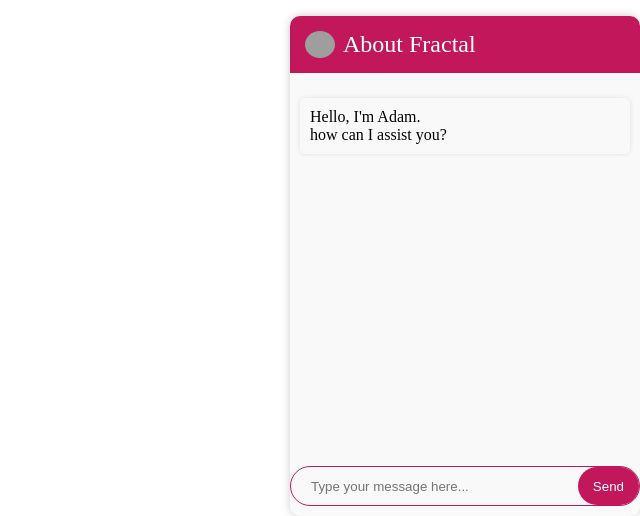
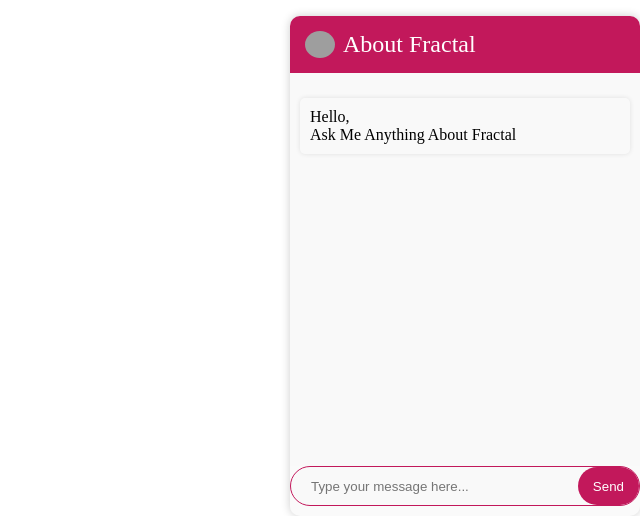
Before and after one commit to dipanshudiwaker/FractalChatBot, a Flask app: page / in a window 1280 px wide. Shown: the part 284-800 px from the top of the page, without its empty margins (640-1280 px from the left). Run offline with Flask 2, Linux system fonts and the light colour scheme; grey boxes are pictures that could not be loaded.

Commit message:
Update index.html

```diff
--- a/templates/index.html
+++ b/templates/index.html
@@ -113,7 +113,7 @@
 		</div>
 		<div class="chat-body">
 			<div id="chat-message system-message">
-				<div class="message">Hello, I'm Adam.<br/> how can I assist you?</div>
+				<div class="message">Hello,<br/>Ask Me Anything About Fractal</div>
 			</div
                 </div>
  </div>
```
